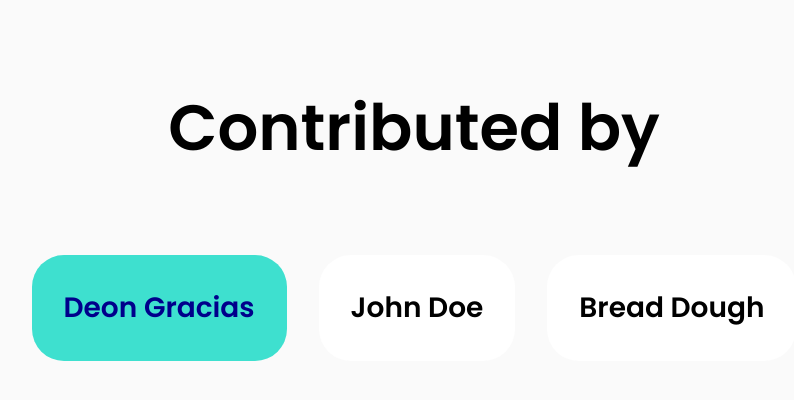
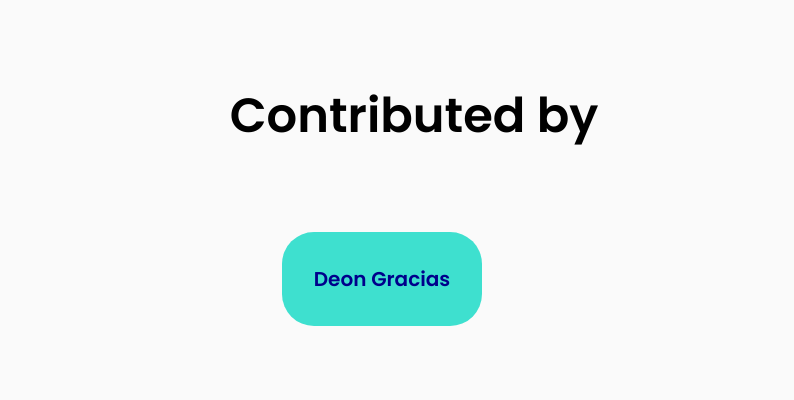
Before and after one commit to radicalmahesh/git-collaborate-demo, a plain HTML site: page index.html in a window 1280 px wide. Shown: the whole page, without its empty margins (226-1020 px from the left). Drawn offline with nearby package versions, Linux system fonts and the light colour scheme.

Commit message:
Updated html and names

```diff
--- a/index.html
+++ b/index.html
@@ -22,7 +22,7 @@
     }
 
     body {
-        padding: 5rem 1rem;
+        padding: 5rem 2rem;
 
         display: flex;
         flex-direction: column;
@@ -37,12 +37,10 @@
 
 
     h1 {
-        font-size: 4rem;
+        font-size: 3rem;
         text-align: center;
 
     }
-
-
 
     .grid {
         display: grid;
@@ -73,12 +71,12 @@
     }
 
     .grid div pre {
-        font-size: 1.75rem;
+        font-size: 1.25rem;
         font-weight: 800;
         text-align: center;
     }
 
-    @media screen and (max-width: 340px) {
+    @media screen and (min-width: 340px) {
         .grid {
             grid-template-columns: repeat(1, auto);
         }
--- a/names.json
+++ b/names.json
@@ -3,11 +3,5 @@
         "name": "Deon Gracias",
         "color": "#00008b",
         "backgroundColor": "#3ee0cf"
-    },
-    {
-        "name": "John Doe"
-    },
-    {
-        "name": "Bread Dough"
     }
 ]
```
